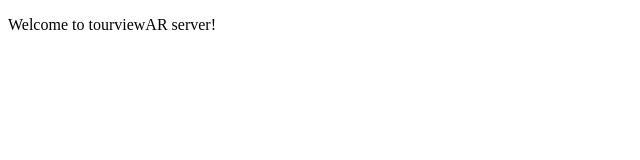
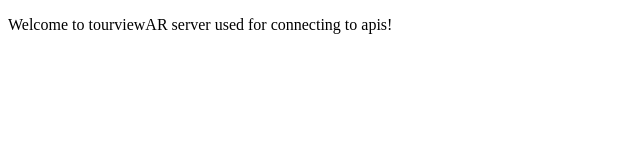
Before and after one commit to liu-austin/TourViewAR_server, a website: page public/index.html in a window 1280 px wide. Shown: the whole page, without its empty margins (0-640 px from the left). Drawn offline with Linux system fonts and the light colour scheme.

Commit message:
changes display message

```diff
--- a/public/index.html
+++ b/public/index.html
@@ -15,7 +15,7 @@
         <!--[if lt IE 7]>
             <p class="browsehappy">You are using an <strong>outdated</strong> browser. Please <a href="#">upgrade your browser</a> to improve your experience.</p>
         <![endif]-->
-        <p>Welcome to tourviewAR server!</p>
+        <p>Welcome to tourviewAR server used for connecting to apis!</p>
         <script src="" async defer></script>
     </body>
 </html>
```
